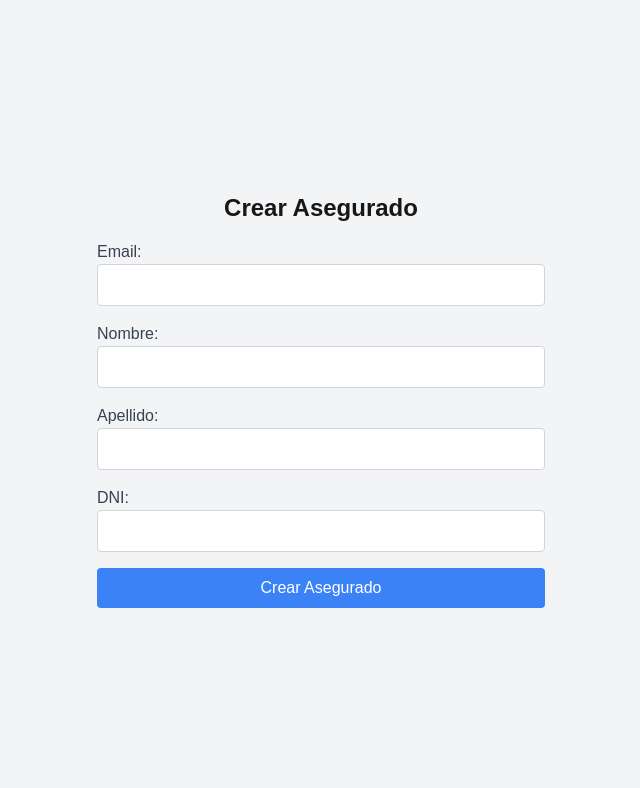
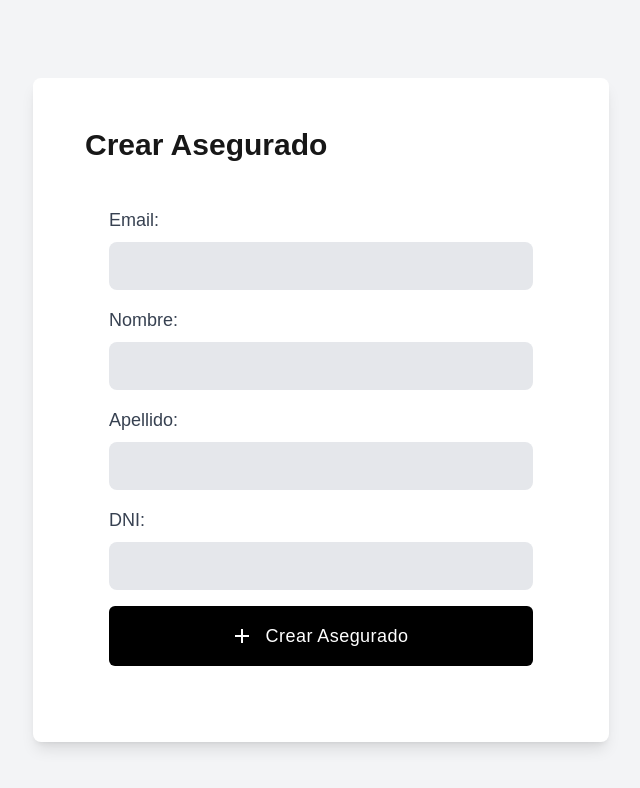
Before and after one commit to ivangk17/Seguros-front, a Next.js app: page /crearAsegurador in a window 1280 px wide. Shown: the top 788 px of the page, without its empty margins (319-959 px from the left). Built offline with nearby package versions, Linux system fonts and the light colour scheme.

Commit message:
mejora el  crear asegurado

```diff
--- a/src/app/crearAsegurador/page.js
+++ b/src/app/crearAsegurador/page.js
@@ -4,24 +4,23 @@ import { useRouter } from "next/navigation";
 import Swal from 'sweetalert2';
 
 export default function CrearAsegurador() {
-
   const [formData, setFormData] = useState({
     email: "",
     name: "",
     lastname: "",
     dni: ""
-  }); //creo objeto formdata con variables vacias
+  });
 
-  const [error, setError] = useState(null); //creo variable error con valor null
-  const [success, setSuccess] = useState(null); //creo variable success con valor null
-  const router = useRouter(); //creo variable router con valor de la ruta actual
+  const [error, setError] = useState(null);
+  const [success, setSuccess] = useState(null);
+  const router = useRouter();
 
   const handleChange = (e) => {
     setFormData({
       ...formData,
       [e.target.name]: e.target.value
     });
-  }; //creo funcion handleChange que recibe un evento y actualiza el objeto formdata con los valores del evento
+  };
 
   const handleSubmit = async (e) => {
     e.preventDefault();
@@ -45,7 +44,7 @@ export default function CrearAsegurador() {
           icon: 'success',
           confirmButtonText: 'OK'
         }).then(() => {
-          router.push('/welcome');
+          router.push('/listarClientes');
         });
       } else {
         const data = await response.json();
@@ -54,20 +53,23 @@ export default function CrearAsegurador() {
     } catch (error) {
       setError("Error al enviar la solicitud");
     }
-  }; // creo funcion handleSubmit que recibe un evento, previene el comportamiento por defecto, setea las variables error y
-  // success en null, realiza una peticion POST  con el objeto formdata y el token de sesion,si la respuesta es correcta setea
-  //la variable success con un mensaje y redirige a la ruta /welcome, si la respuesta no es correcta setea la variable error con un mensaje
+  };
 
   return (
-    <div className="crear-asegurador-container flex flex-col items-center justify-center min-h-screen bg-gray-100">
-      <h1 className="text-2xl font-bold mb-4">Crear Asegurado</h1>
-
+    <div className="flex h-screen bg-gray-100">
+      <div className="m-auto w-full max-w-xl"> {/* Cambié el ancho aquí */}
+        <div className="mt-5 bg-white rounded-lg shadow-lg p-8"> {/* Aumenté el padding y añadí shadow-lg */}
+          <div className="flex">
+            <div className="flex-1 py-5 pl-5 overflow-hidden">
+              <h1 className="inline text-3xl font-semibold leading-none">Crear Asegurado</h1> {/* Aumenté el tamaño del texto */}
+            </div>
+          </div>
+          <div className="px-5 pb-5">
             {error && <p className="text-red-500 mb-4">{error}</p>}
             {success && <p className="text-green-500 mb-4">{success}</p>}
-
-      <form onSubmit={handleSubmit} className="w-full max-w-md">
+            <form onSubmit={handleSubmit} className="w-full p-6">
               <div className="mb-4">
-          <label htmlFor="email" className="block text-gray-700">Email:</label>
+                <label htmlFor="email" className="block text-gray-700 text-lg">Email:</label> {/* Aumenté el tamaño del texto */}
                 <input
                   type="email"
                   id="email"
@@ -75,12 +77,12 @@ export default function CrearAsegurador() {
                   value={formData.email}
                   onChange={handleChange}
                   required
-            className="w-full px-4 py-2 border border-gray-300 rounded"
+                  className="text-black placeholder-gray-600 w-full px-4 py-3 mt-2 text-base transition duration-500 ease-in-out transform border-transparent rounded-lg bg-gray-200 focus:border-blueGray-500 focus:bg-white focus:outline-none focus:shadow-outline focus:ring-2 ring-offset-current ring-offset-2 ring-gray-400"
                 />
               </div>
 
               <div className="mb-4">
-          <label htmlFor="name" className="block text-gray-700">Nombre:</label>
+                <label htmlFor="name" className="block text-gray-700 text-lg">Nombre:</label>
                 <input
                   type="text"
                   id="name"
@@ -88,12 +90,12 @@ export default function CrearAsegurador() {
                   value={formData.name}
                   onChange={handleChange}
                   required
-            className="w-full px-4 py-2 border border-gray-300 rounded"
+                  className="text-black placeholder-gray-600 w-full px-4 py-3 mt-2 text-base transition duration-500 ease-in-out transform border-transparent rounded-lg bg-gray-200 focus:border-blueGray-500 focus:bg-white focus:outline-none focus:shadow-outline focus:ring-2 ring-offset-current ring-offset-2 ring-gray-400"
                 />
               </div>
 
               <div className="mb-4">
-          <label htmlFor="lastname" className="block text-gray-700">Apellido:</label>
+                <label htmlFor="lastname" className="block text-gray-700 text-lg">Apellido:</label>
                 <input
                   type="text"
                   id="lastname"
@@ -101,12 +103,12 @@ export default function CrearAsegurador() {
                   value={formData.lastname}
                   onChange={handleChange}
                   required
-            className="w-full px-4 py-2 border border-gray-300 rounded"
+                  className="text-black placeholder-gray-600 w-full px-4 py-3 mt-2 text-base transition duration-500 ease-in-out transform border-transparent rounded-lg bg-gray-200 focus:border-blueGray-500 focus:bg-white focus:outline-none focus:shadow-outline focus:ring-2 ring-offset-current ring-offset-2 ring-gray-400"
                 />
               </div>
 
               <div className="mb-4">
-          <label htmlFor="dni" className="block text-gray-700">DNI:</label>
+                <label htmlFor="dni" className="block text-gray-700 text-lg">DNI:</label>
                 <input
                   type="text"
                   id="dni"
@@ -114,17 +116,31 @@ export default function CrearAsegurador() {
                   value={formData.dni}
                   onChange={handleChange}
                   required
-            className="w-full px-4 py-2 border border-gray-300 rounded"
+                  className="text-black placeholder-gray-600 w-full px-4 py-3 mt-2 text-base transition duration-500 ease-in-out transform border-transparent rounded-lg bg-gray-200 focus:border-blueGray-500 focus:bg-white focus:outline-none focus:shadow-outline focus:ring-2 ring-offset-current ring-offset-2 ring-gray-400"
                 />
               </div>
 
               <button
                 type="submit"
-          className="w-full px-4 py-2 bg-blue-500 text-white rounded hover:bg-blue-700"
+                className="relative w-full flex justify-center items-center px-8 py-4 font-medium tracking-wide text-white capitalize bg-black rounded-md hover:bg-gray-900 focus:outline-none transition duration-300 transform active:scale-95 ease-in-out text-lg"
               >
-          Crear Asegurado
+                <svg xmlns="http://www.w3.org/2000/svg" enable-background="new 0 0 24 24" height="24px" viewBox="0 0 24 24" width="24px" fill="#FFFFFF">
+                  <g>
+                    <rect fill="none" height="24" width="24"></rect>
+                  </g>
+                  <g>
+                    <g>
+                      <path d="M19,13h-6v6h-2v-6H5v-2h6V5h2v6h6V13z"></path>
+                    </g>
+                  </g>
+                </svg>
+                <span className="pl-2 mx-1">Crear Asegurado</span>
               </button>
             </form>
           </div>
+        </div>
+      </div>
+    </div>
   );
+
 }
```
Lines whose indentation alone changed are shown as unchanged.
